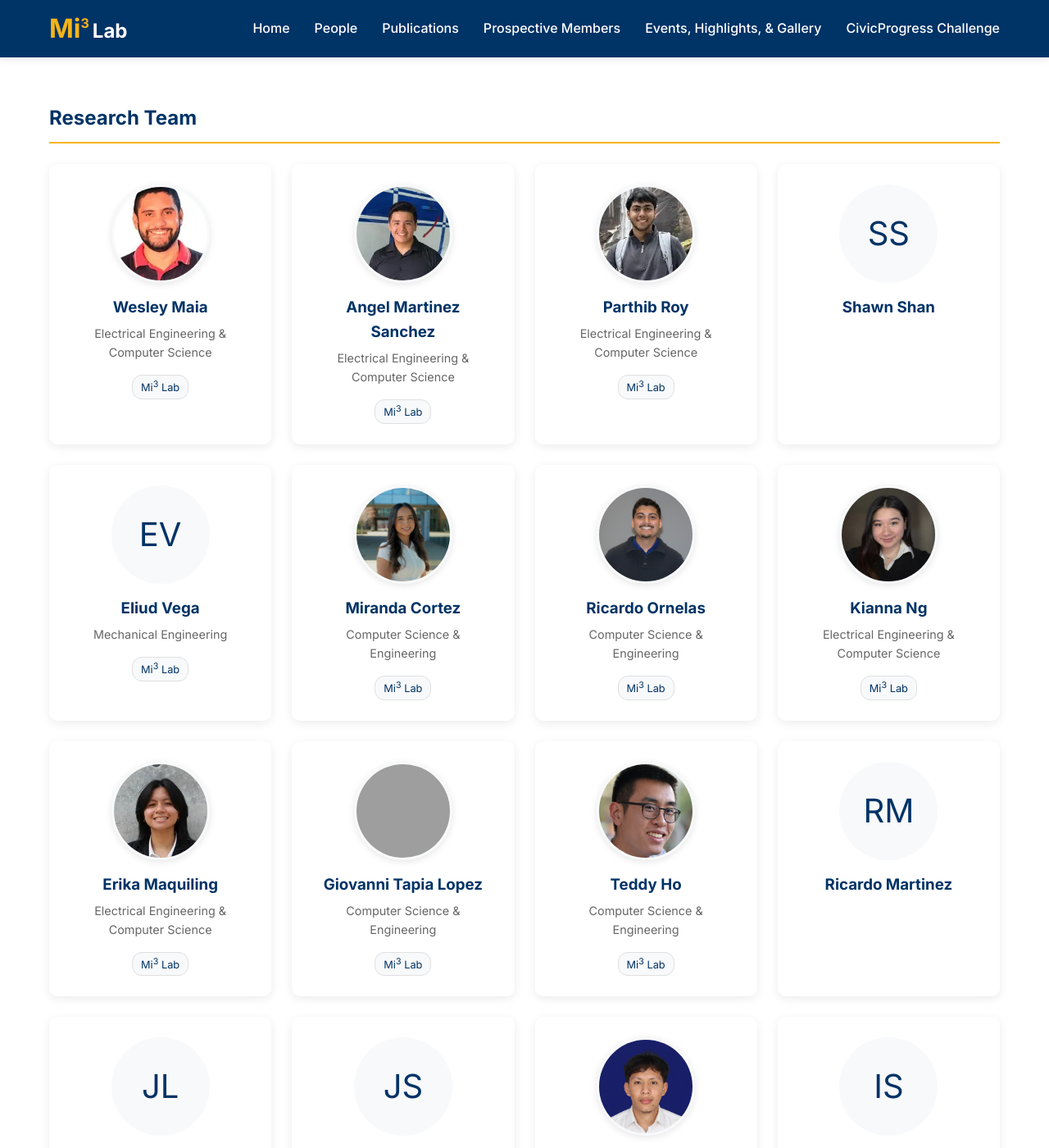
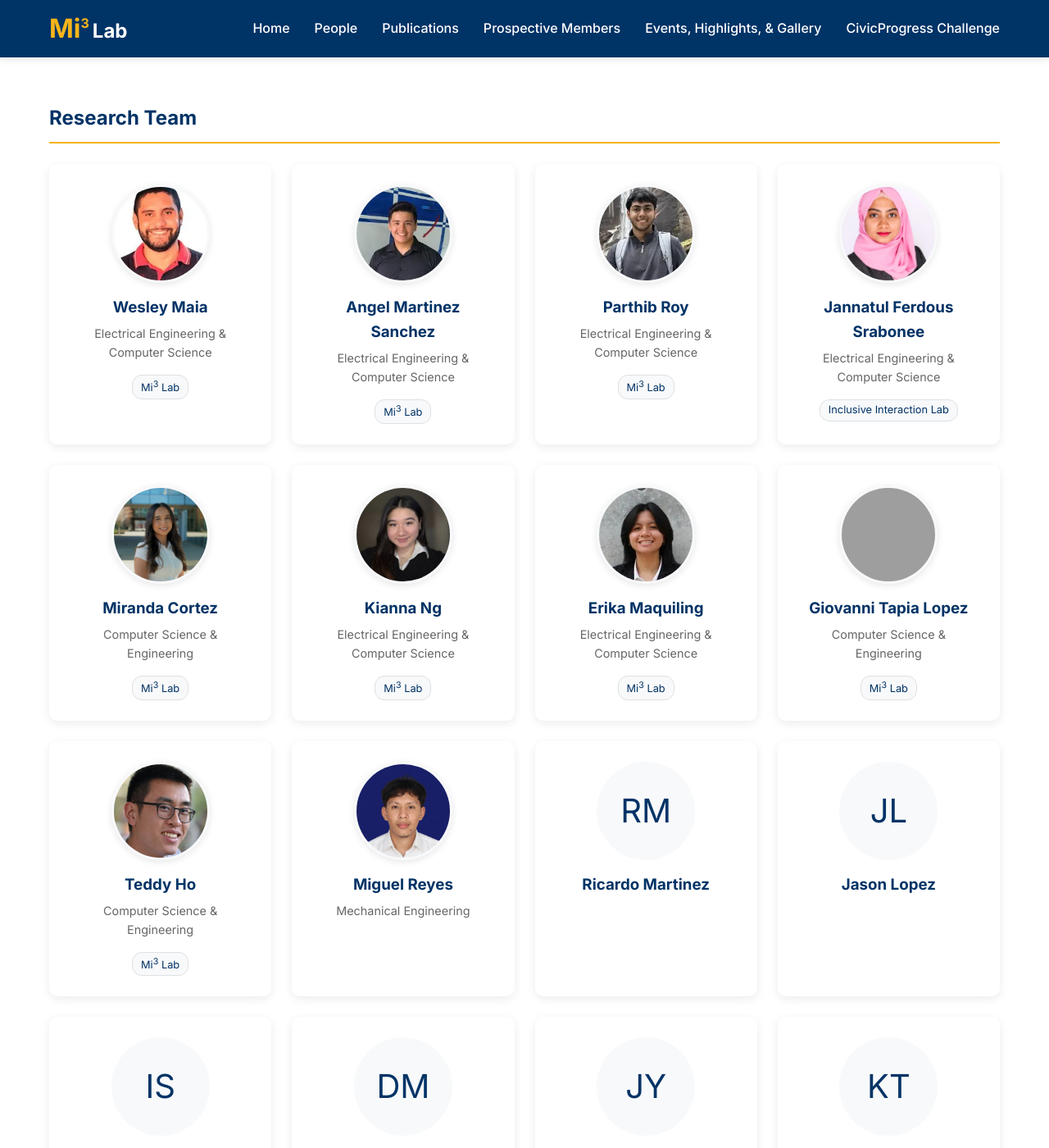
Before and after one commit to Mi3-Lab/mi3-lab.github.io, a Jekyll site: the page built from civic-progress.html, in a window 1280 px wide and 1400 px high, scrolled down 2525 px. Shown: the whole window at 82% size. Built offline with Jekyll 4.4.1, drawn with Linux system fonts in a browser that asks for light colours; some of the changed text lies outside the part shown; grey boxes are pictures that could not be loaded.

Commit message:
Reorder CivicProgress research team to foreground students with photos
Move Jannatul up with her new photo, remove Ricardo Ornelas, and push
Shawn Shan and Eliud Vega to just before the SSI intern slot.

Co-Authored-By: Claude Opus 4.7 <noreply@anthropic.com>

```diff
--- a/civic-progress.html
+++ b/civic-progress.html
@@ -109,24 +109,14 @@ title: CivicProgress Challenge
         <p class="lab-tag">Mi<sup>3</sup> Lab</p>
       </div>
       <div class="person-card">
-        <div class="person-avatar">SS</div>
-        <h3>Shawn Shan</h3>
-      </div>
-      <div class="person-card">
-        <div class="person-avatar">EV</div>
-        <h3>Eliud Vega</h3>
-        <p class="role">Mechanical Engineering</p>
-        <p class="lab-tag">Mi<sup>3</sup> Lab</p>
+        <img src="{{ '/assets/images/people/jannatul.jpg' | relative_url }}" alt="Jannatul Ferdous Srabonee" class="person-avatar">
+        <h3>Jannatul Ferdous Srabonee</h3>
+        <p class="role">Electrical Engineering &amp; Computer Science</p>
+        <p class="lab-tag">Inclusive Interaction Lab</p>
       </div>
       <div class="person-card">
         <img src="{{ '/assets/images/people/miranda.jpeg' | relative_url }}" alt="Miranda Cortez" class="person-avatar">
         <h3>Miranda Cortez</h3>
-        <p class="role">Computer Science &amp; Engineering</p>
-        <p class="lab-tag">Mi<sup>3</sup> Lab</p>
-      </div>
-      <div class="person-card">
-        <img src="{{ '/assets/images/people/ricardo.png' | relative_url }}" alt="Ricardo Ornelas" class="person-avatar">
-        <h3>Ricardo Ornelas</h3>
         <p class="role">Computer Science &amp; Engineering</p>
         <p class="lab-tag">Mi<sup>3</sup> Lab</p>
       </div>
@@ -155,22 +145,17 @@ title: CivicProgress Challenge
         <p class="lab-tag">Mi<sup>3</sup> Lab</p>
       </div>
       <div class="person-card">
+        <img src="{{ '/assets/images/people/miguelreyes.jpg' | relative_url }}" alt="Miguel Reyes" class="person-avatar">
+        <h3>Miguel Reyes</h3>
+        <p class="role">Mechanical Engineering</p>
+      </div>
+      <div class="person-card">
         <div class="person-avatar">RM</div>
         <h3>Ricardo Martinez</h3>
       </div>
       <div class="person-card">
         <div class="person-avatar">JL</div>
         <h3>Jason Lopez</h3>
-      </div>
-      <div class="person-card">
-        <div class="person-avatar">JS</div>
-        <h3>Jannatul Ferdous Srabonee</h3>
-        <p class="lab-tag">Inclusive Interaction Lab</p>
-      </div>
-      <div class="person-card">
-        <img src="{{ '/assets/images/people/miguelreyes.jpg' | relative_url }}" alt="Miguel Reyes" class="person-avatar">
-        <h3>Miguel Reyes</h3>
-        <p class="role">Mechanical Engineering</p>
       </div>
       <div class="person-card">
         <div class="person-avatar">IS</div>
@@ -229,6 +214,16 @@ title: CivicProgress Challenge
         <p class="lab-tag">UROC Intern</p>
       </div>
       <div class="person-card">
+        <div class="person-avatar">SS</div>
+        <h3>Shawn Shan</h3>
+      </div>
+      <div class="person-card">
+        <div class="person-avatar">EV</div>
+        <h3>Eliud Vega</h3>
+        <p class="role">Mechanical Engineering</p>
+        <p class="lab-tag">Mi<sup>3</sup> Lab</p>
+      </div>
+      <div class="person-card">
         <div class="person-avatar">?</div>
         <h3>To Be Announced</h3>
         <p class="lab-tag">SSI Intern (Academic Year)</p>
```
Also changed, not shown: assets/images/people/jannatul.jpg (added).
